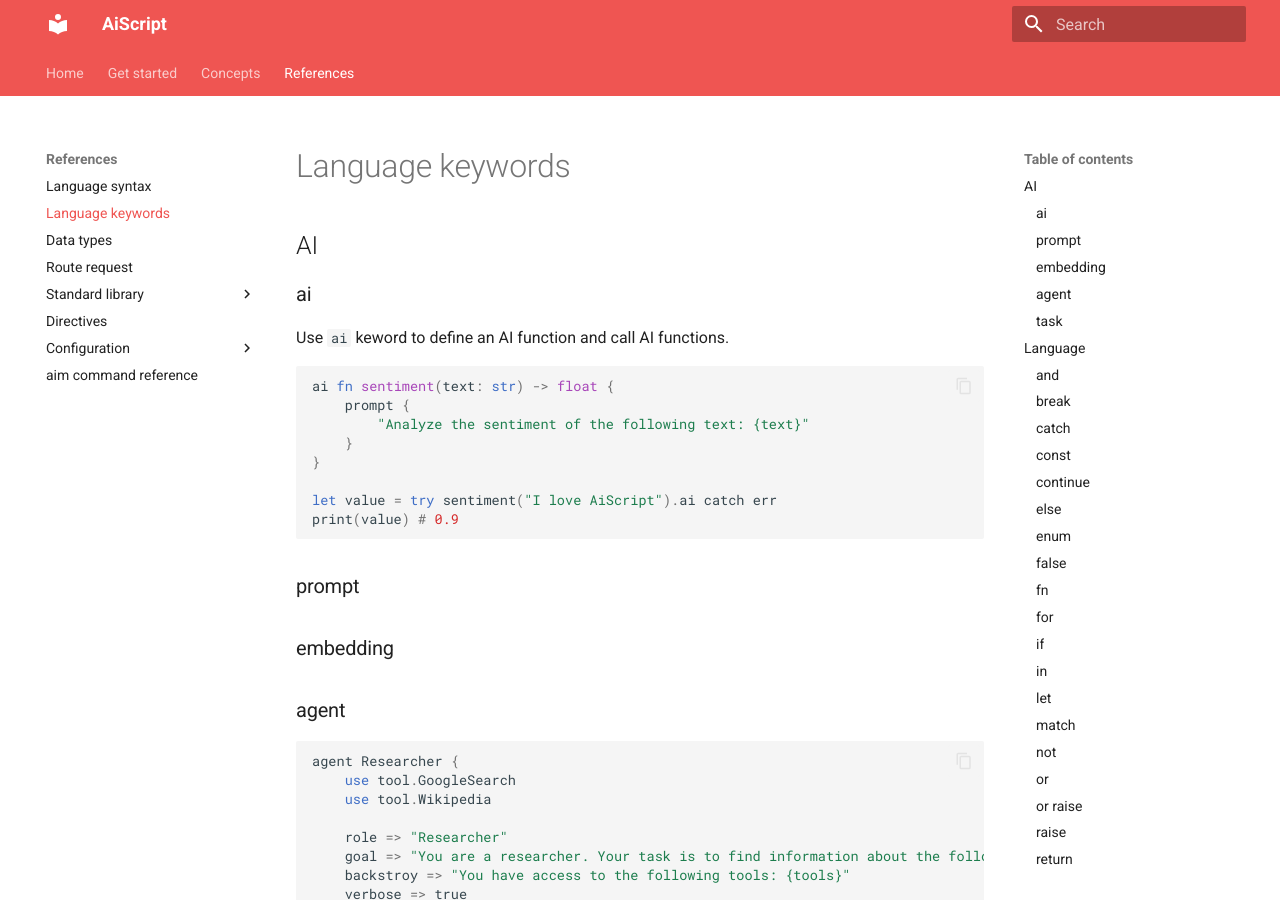
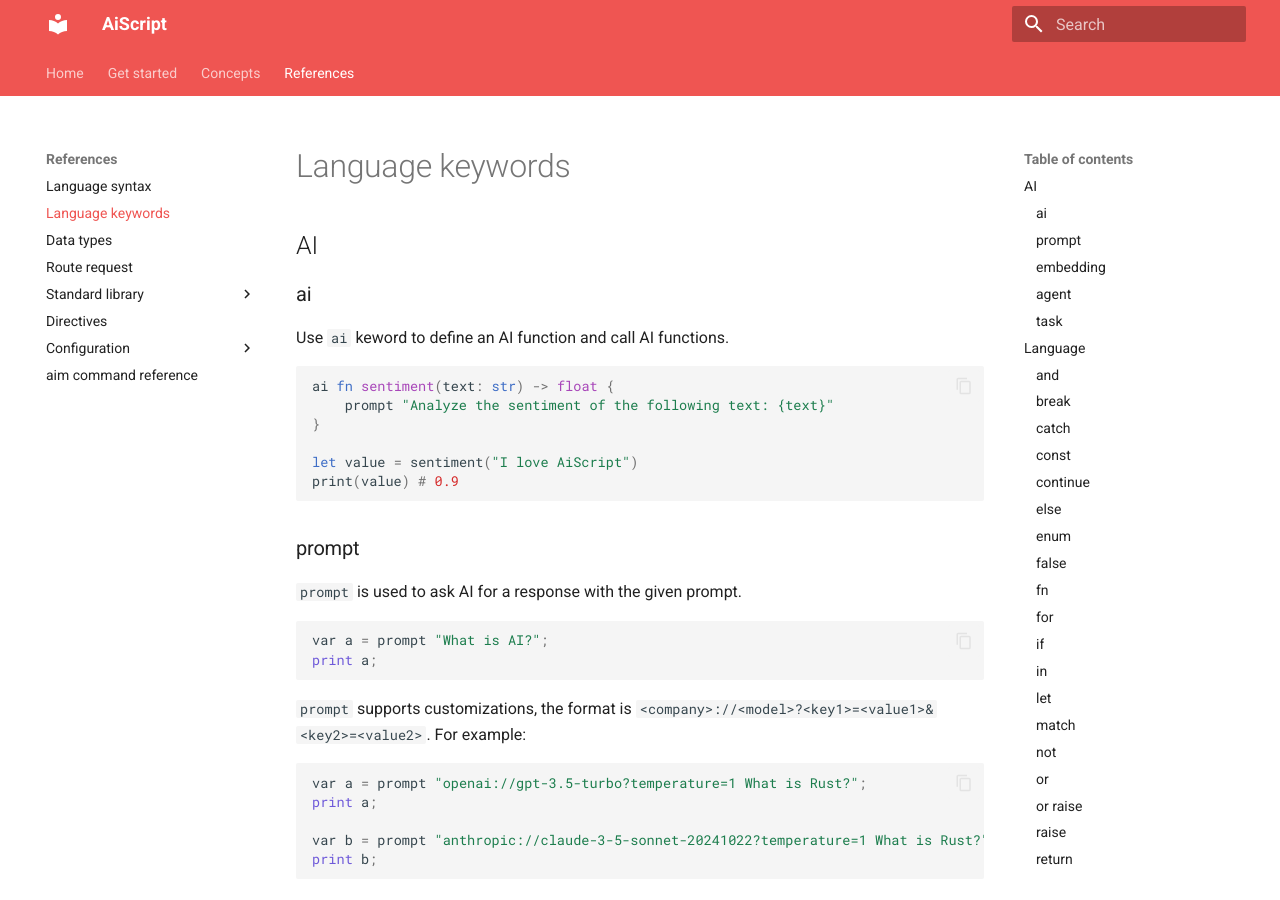
Before and after one commit to aiscriptdev/aiscript, an MkDocs documentation site: the page built from docs/references/keywords.md, in a window 1280 px wide and 900 px high. Built offline with MkDocs 1.6.1 and Material for MkDocs 9.7.7, drawn with Linux system fonts in a browser that asks for light colours.

Commit message:
Update AI keywords docs

````diff
--- a/docs/references/keywords.md
+++ b/docs/references/keywords.md
@@ -6,16 +6,31 @@ Use `ai` keword to define an AI function and call AI functions.
 
 ```rs
 ai fn sentiment(text: str) -> float {
-    prompt {
-        "Analyze the sentiment of the following text: {text}"
-    }
+    prompt "Analyze the sentiment of the following text: {text}"
 }
 
-let value = try sentiment("I love AiScript").ai catch err
+let value = sentiment("I love AiScript")
 print(value) # 0.9
 ```
 
 ### prompt
+
+`prompt` is used to ask AI for a response with the given prompt.
+
+```py
+var a = prompt "What is AI?";
+print a;
+```
+
+`prompt` supports customizations, the format is `<company>://<model>?<key1>=<value1>&<key2>=<value2>`. For example:
+
+```py
+var a = prompt "openai://gpt-3.5-turbo?temperature=1 What is Rust?";
+print a;
+
+var b = prompt "anthropic://claude-3-5-sonnet-20241022?temperature=1 What is Rust?";
+print b;
+```
 
 ### embedding
 
````
